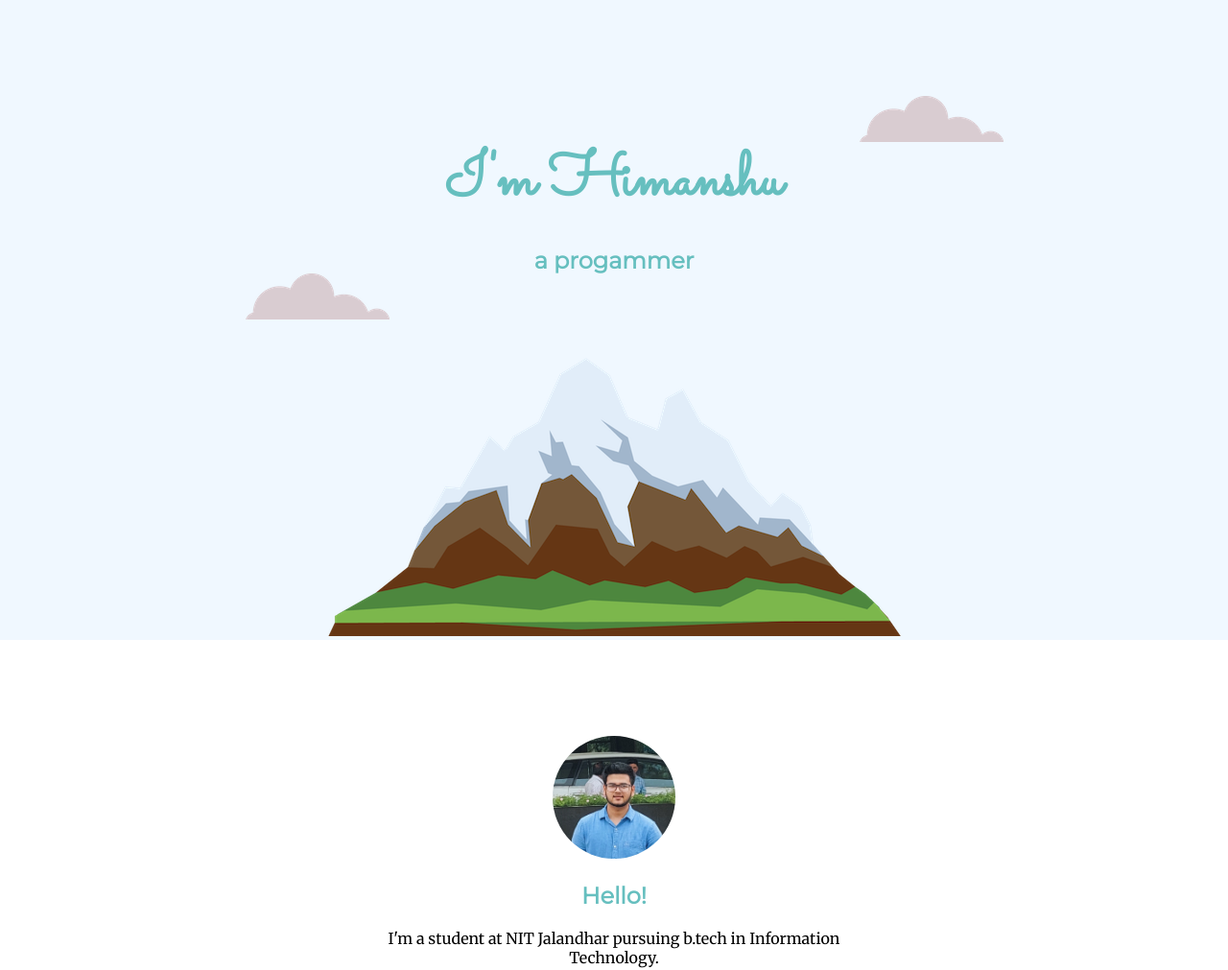
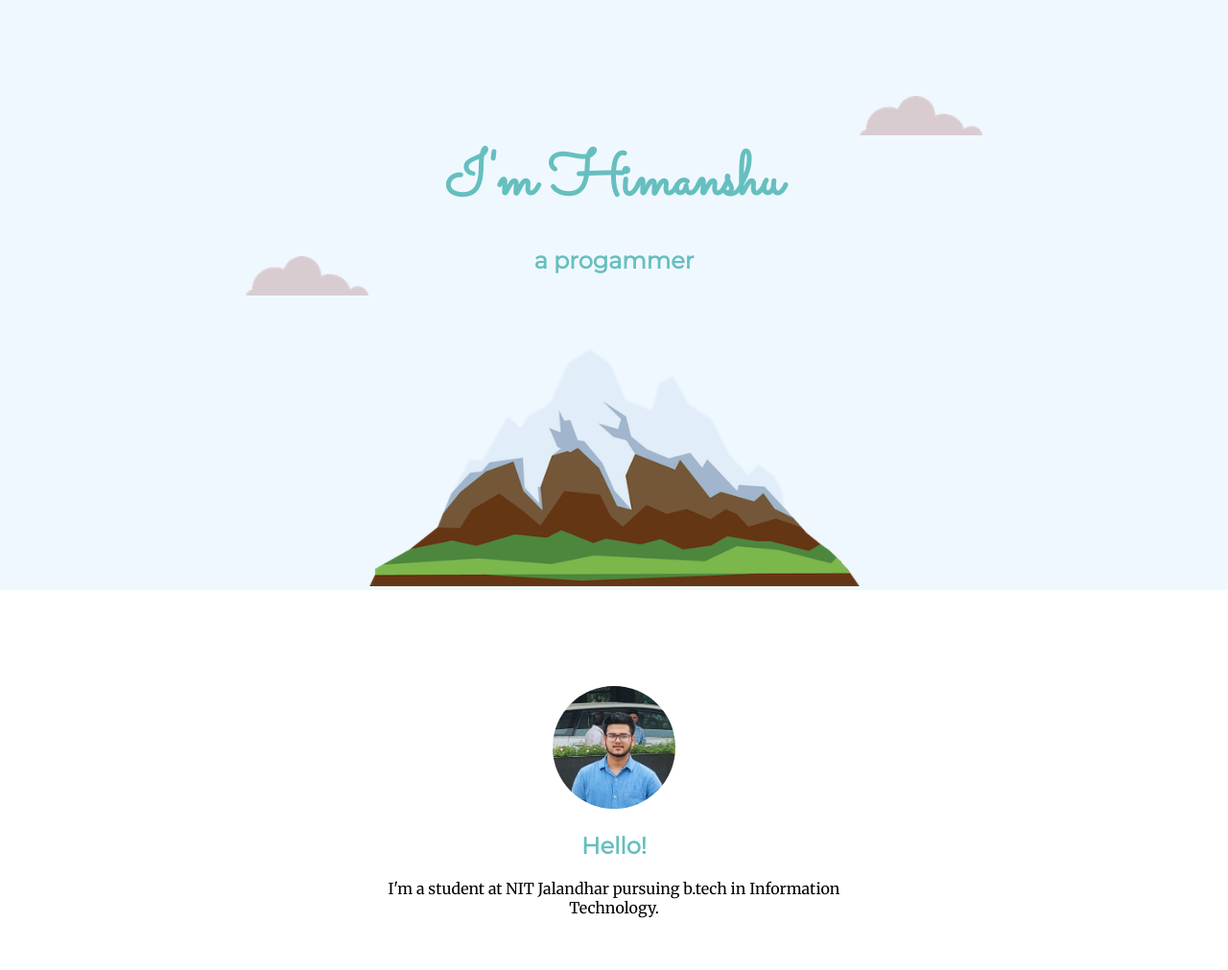
Before and after one commit to himanshu763/my-site-css, a plain HTML site: page index.html in a window 1280 px wide. Shown: the top 1011 px of the page at 96% size. Drawn offline with Linux system fonts and the light colour scheme.

Commit message:
Update styles.css

```diff
--- a/styles.css
+++ b/styles.css
@@ -40,13 +40,18 @@ a:hover{
     padding-top: 100px;
 }
 .top-cloud{
+    width: 10%;
     position: absolute;
     left: 70%;
 }
 .bottom-cloud{
+    width: 10%;
     position: absolute;
     left: 20%;
     bottom: 50%;
+}
+.mountain{
+    width: 40%;
 }
 .skill-row{
     width: 50%;
```
